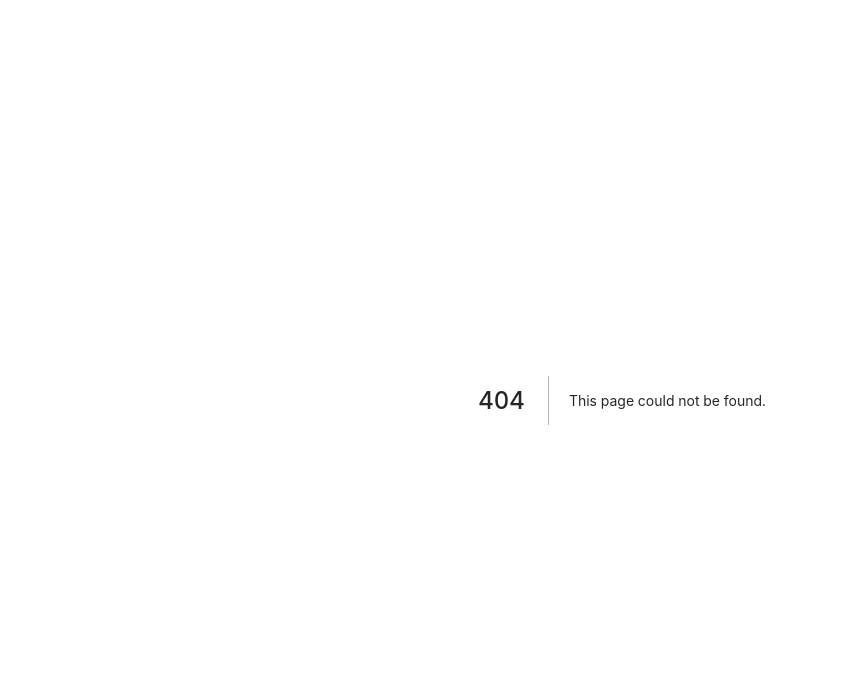
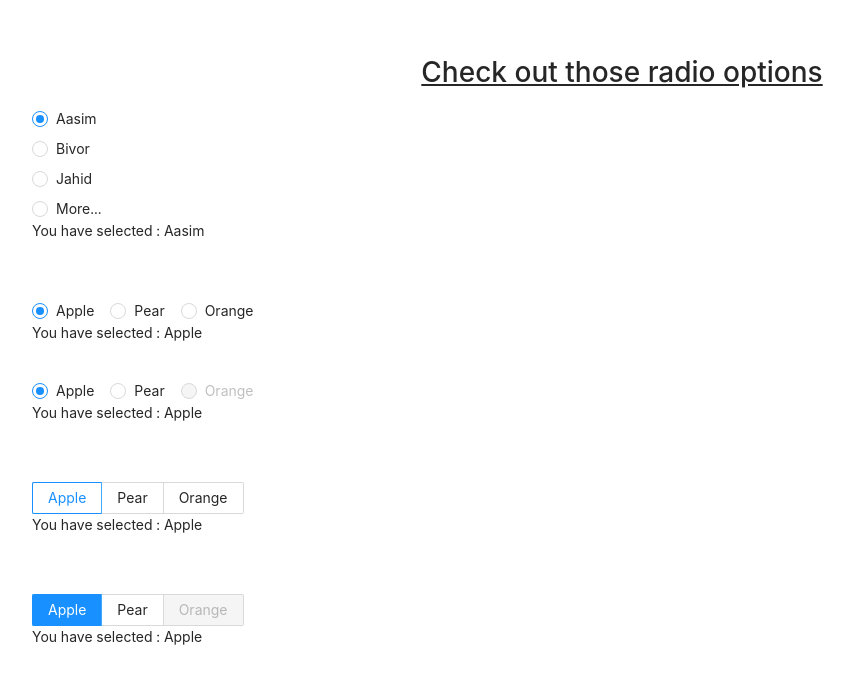
Before and after one commit to jahid6sense/Exploring_Ant_CSS, a Next.js app: page /radio in a window 1280 px wide. Before the commit this address had no page. Shown: the top 684 px of the page, without its empty margins (18-872 px from the left). Built offline with nearby package versions, Linux system fonts and the light colour scheme.

Commit message:
rating done

```diff
--- a/pages/autoComplete/index.js
+++ b/pages/autoComplete/index.js
@@ -44,7 +44,7 @@ const Index = () => {
     const options = [
         {
             label: renderTitle('Director'),
-            options: [renderItem('Aasim', 111), renderItem('AntDesign UI', 1010)],
+            options: [renderItem('Asim', 111), renderItem('AntDesign UI', 1010)],
         },
         {
             label: renderTitle('Team Lead'),
--- a/pages/cascader/index.js
+++ b/pages/cascader/index.js
@@ -7,8 +7,8 @@ const index = () => {
 
     const options = [
         {
-            value: 'Aasim',
-            label: 'Aasim',
+            value: 'Asim',
+            label: 'Asim',
             children: [
                 {
                     value: 'Bivor',
--- a/pages/form/index.js
+++ b/pages/form/index.js
@@ -102,7 +102,7 @@ const Index = () => {
 
                 <Form.Item label="Error" hasFeedback validateStatus="error">
                     <Select allowClear>
-                        <Option value="1">Aasim</Option>
+                        <Option value="1">Asim</Option>
                         <Option value="2">Bivor</Option>
                         <Option value="3">Jahid</Option>
                     </Select>
--- a/pages/index.js
+++ b/pages/index.js
@@ -63,7 +63,7 @@ export default function Home() {
           <Menu theme="dark" mode="horizontal" defaultSelectedKeys={['0']}>
             {new Array(15).fill(null).map((_, index) => {
               const key = index + 1;
-              const sense = ["", "autoComplete", "cascader", "checkbox", "datepicker", "form", "input", "inputNumber", "mention", "radio", "rate", "select", "slider", "switch", "timePicker", "transfer", "treeSelect", "upload"]
+              const sense = ["", "autoComplete", "cascader", "checkbox", "datepicker", "form", "input", "inputNumber", "mention", "radio", "rate", "select", "slider", "switch", "timePicker", "transfer"]
               return <Menu.Item
                 onClick={() => handleClick(sense[key])}
                 key={key}
--- /dev/null
+++ b/pages/radio/index.js
@@ -0,0 +1,113 @@
+import React, { useState } from 'react';
+import { Input, Radio, Space } from 'antd';
+
+
+const plainOptions = ['Apple', 'Pear', 'Orange'];
+const options = [
+    { label: 'Apple', value: 'Apple' },
+    { label: 'Pear', value: 'Pear' },
+    { label: 'Orange', value: 'Orange' },
+];
+const optionsWithDisabled = [
+    { label: 'Apple', value: 'Apple' },
+    { label: 'Pear', value: 'Pear' },
+    { label: 'Orange', value: 'Orange', disabled: true },
+];
+
+
+
+const Index = () => {
+
+    const [value, setValue] = useState('Aasim')
+    const [search, setSearch] = useState(null)
+    const [value1, setValue1] = useState('Apple')
+    const [value2, setValue2] = useState('Apple')
+    const [value3, setValue3] = useState('Apple')
+    const [value4, setValue4] = useState('Apple')
+    // value1: 'Apple',
+    //     value2: 'Apple',
+    //         value3: 'Apple',
+    //             value4: 'Apple',
+
+
+    const onChange = e => {
+        console.log('radio checked', e.target.value);
+        setValue(e.target.value)
+    };
+
+    const onChange1 = e => {
+        console.log('radio1 checked', e.target.value);
+        setValue1(e.target.value);
+    };
+
+    const onChange2 = e => {
+        console.log('radio2 checked', e.target.value);
+        setValue2(e.target.value);
+    };
+
+    const onChange3 = e => {
+        console.log('radio3 checked', e.target.value);
+        setValue3(e.target.value);
+    };
+
+    const onChange4 = e => {
+        console.log('radio4 checked', e.target.value);
+        setValue4(e.target.value);
+    };
+
+
+    return (
+        <div className="mh-50 mv-50">
+            <h1 className="text-center underline">Check out those radio options</h1>
+            <Radio.Group onChange={onChange} value={value}>
+                <Space direction="vertical">
+                    <Radio value="Aasim">Aasim</Radio>
+                    <Radio value="Bivor">Bivor</Radio>
+                    <Radio value="Jahid">Jahid</Radio>
+                    <Radio value={4} >
+                        More...
+                        {value === 4 ? <Input style={{ width: 100, marginLeft: 10 }} /> : null}
+                    </Radio>
+                </Space>
+            </Radio.Group>
+            <p>You have selected : {value}</p>
+
+            <br />
+            <br />
+            <>
+                <Radio.Group options={plainOptions} onChange={onChange1} value={value1} />
+                <p>You have selected : {value1}</p>
+
+                <br />
+                <Radio.Group options={optionsWithDisabled} onChange={onChange2} value={value2} />
+                <p>You have selected : {value2}</p>
+
+                <br />
+                <br />
+                <Radio.Group
+                    options={options}
+                    onChange={onChange3}
+                    value={value3}
+                    optionType="button"
+                />
+                <p>You have selected : {value3}</p>
+
+                <br />
+                <br />
+                <Radio.Group
+                    options={optionsWithDisabled}
+                    onChange={onChange4}
+                    value={value4}
+                    optionType="button"
+                    buttonStyle="solid"
+                />
+                <p>You have selected : {value4}</p>
+
+            </>
+
+
+        </div>
+    );
+};
+
+export default Index;
```
Also changed, not shown: pages/input/index.js (+13 -4 lines), pages/steps/index.js (+5 -5 lines).
